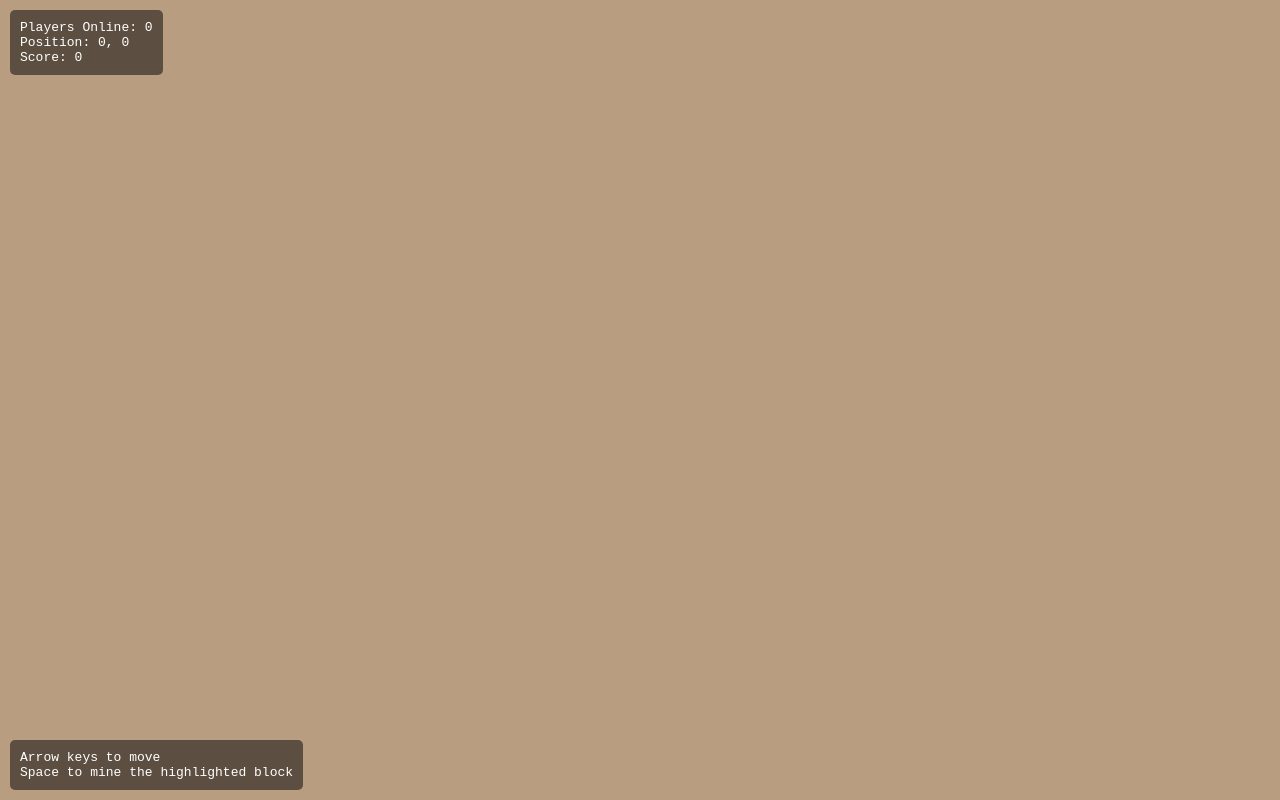
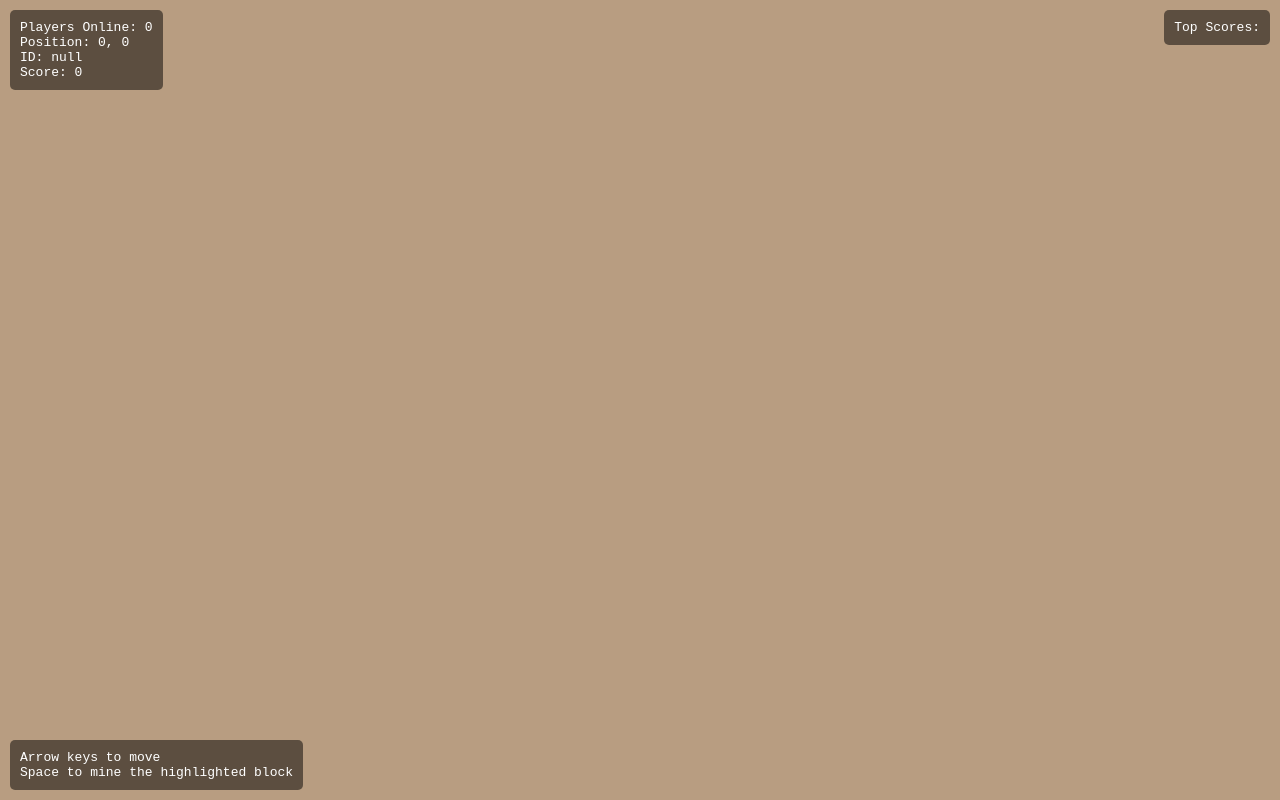
Before and after one commit to lavamitt/monkeyminer, a website: page index.html in a window 1280 px wide. Drawn offline with Linux system fonts and the light colour scheme; files whose address does not match are found by name.

Commit message:
added top scores, such shitty code

```diff
--- a/index.html
+++ b/index.html
@@ -33,6 +33,16 @@
       padding: 10px;
       border-radius: 5px;
     }
+    #top-scores {
+      position: fixed;
+      top: 10px;
+      right: 10px;
+      color: white;
+      font-family: monospace;
+      background: rgba(0, 0, 0, 0.5);
+      padding: 10px;
+      border-radius: 5px;
+    }
   </style>
 </head>
 <body>
@@ -41,11 +51,16 @@
   <div id="info">
     Players Online: <span id="playerCount">0</span><br>
     Position: <span id="position">0, 0</span><br>
+    ID: <span id='monkeyId'>null</span><br>
     Score: <span id="score">0</span>
   </div>
   <div id="controls">
     Arrow keys to move<br>
     Space to mine the highlighted block
+  </div>
+  <div id="top-scores">
+    Top Scores:<br>
+    <span id="scores"></span>
   </div>
 
   <script type="module">
@@ -55,6 +70,8 @@
     const playerCountElement = document.getElementById('playerCount');
     const positionElement = document.getElementById('position');
     const scoreElement = document.getElementById('score');
+    const topScoresElement = document.getElementById('scores');
+    const monkeyIdElement = document.getElementById('monkeyId');
 
     function resizeCanvas() {
       canvas.width = window.innerWidth;
@@ -165,6 +182,10 @@
             viewportX = myPlayer.x - canvas.width / 2;
             viewportY = myPlayer.y - canvas.height / 2;
           }
+
+          monkeyIdElement.textContent = "monkey_" + myPlayer.id;
+          data.players.sort((a, b) => b.score - a.score);
+          topScoresElement.innerHTML = data.players.map((player) => "monkey_" + player.id + ": " + player.score).join('<br>');
           break;
 
         case 'playerJoin':
@@ -190,6 +211,8 @@
           if (data.id === myId) {
             scoreElement.textContent = data.value;
           }
+          data.players.sort((a, b) => b.score - a.score);
+          topScoresElement.innerHTML = data.players.map((player) => "monkey_" + player.id + ": " + player.score).join('<br>');
           break;
         case 'playerLeave':
           players.delete(data.id);
@@ -244,7 +267,7 @@
 
       const myPlayer = players.get(myId);
       if (myPlayer) {
-        const speed = 6;
+        const speed = 4;
         let newX = myPlayer.x;
         let newY = myPlayer.y;
         let moved = false;
--- a/server.js
+++ b/server.js
@@ -158,6 +158,10 @@ wss.on('connection', (ws) => {
               type: 'scoreUpdate',
               id: clientId,
               value: player.score,
+              players: Array.from(players.entries()).map(([id, data]) => ({
+                id,
+                score: data.score
+              })),
             }));
           }
         })
```
